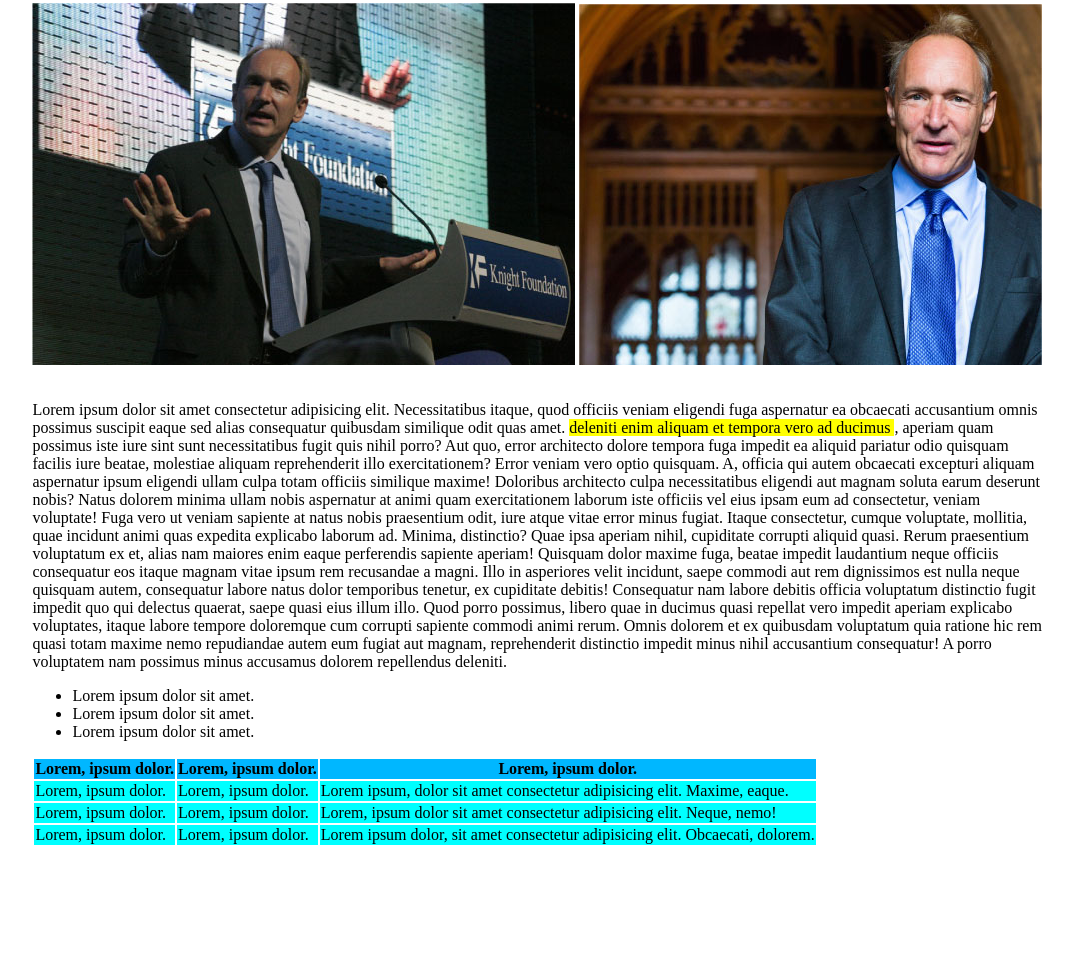
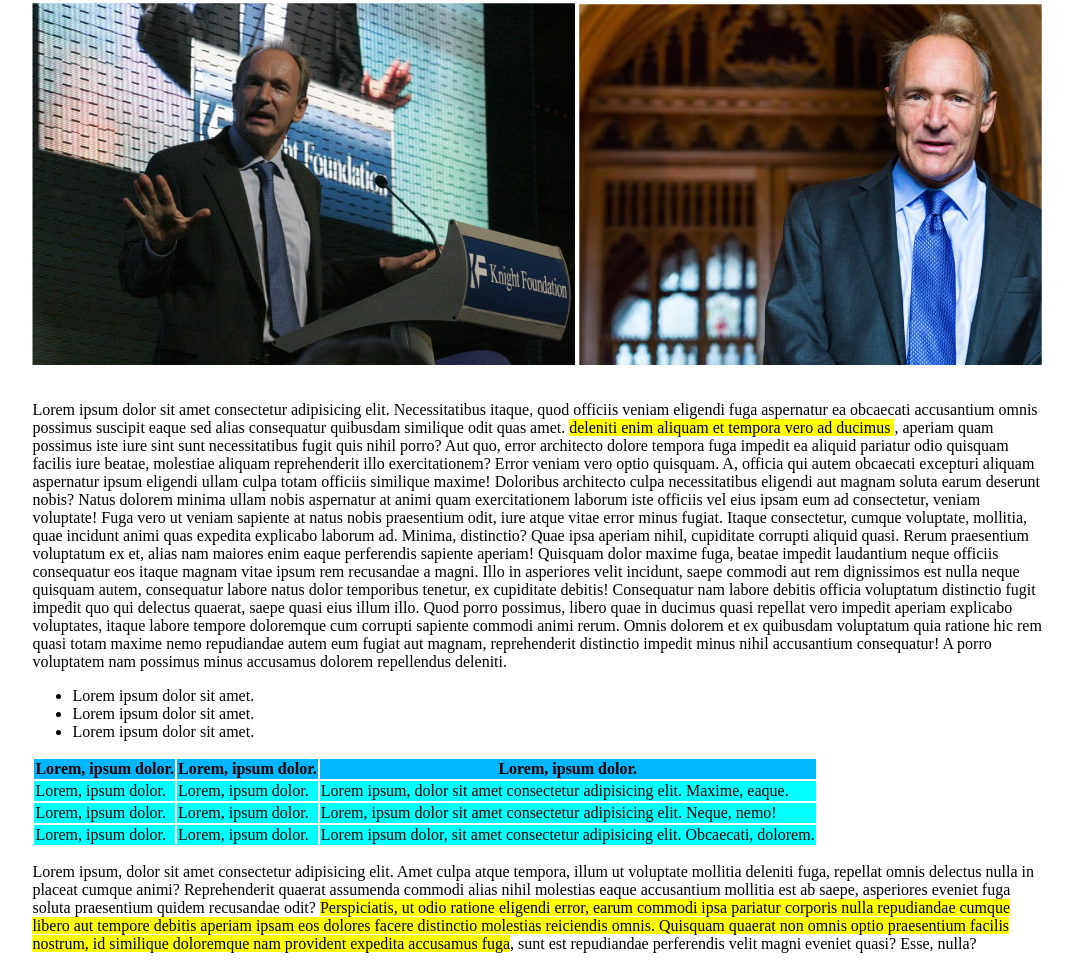
Before and after one commit to DarioBecchio/html-css-booleaner, a plain HTML site: page index.html in a window 1280 px wide. Shown: the part 193-1162 px from the top of the page, without its empty margins (102-1175 px from the left). Before the commit the page ends 1048 px from the top, so only its background shows below. Drawn offline with Linux system fonts and the light colour scheme.

Commit message:
add paragraph

```diff
--- a/index.html
+++ b/index.html
@@ -55,6 +55,9 @@
 
             </tbody>
         </table>
+        <p>
+            Lorem ipsum, dolor sit amet consectetur adipisicing elit. Amet culpa atque tempora, illum ut voluptate mollitia deleniti fuga, repellat omnis delectus nulla in placeat cumque animi? Reprehenderit quaerat assumenda commodi alias nihil molestias eaque accusantium mollitia est ab saepe, asperiores eveniet fuga soluta praesentium quidem recusandae odit? <mark>Perspiciatis, ut odio ratione eligendi error, earum commodi ipsa pariatur corporis nulla repudiandae cumque libero aut tempore debitis aperiam ipsam eos dolores facere distinctio molestias reiciendis omnis. Quisquam quaerat non omnis optio praesentium facilis nostrum, id similique doloremque nam provident expedita accusamus fuga</mark>, sunt est repudiandae perferendis velit magni eveniet quasi? Esse, nulla?
+        </p>
 
     </main>
 
```
